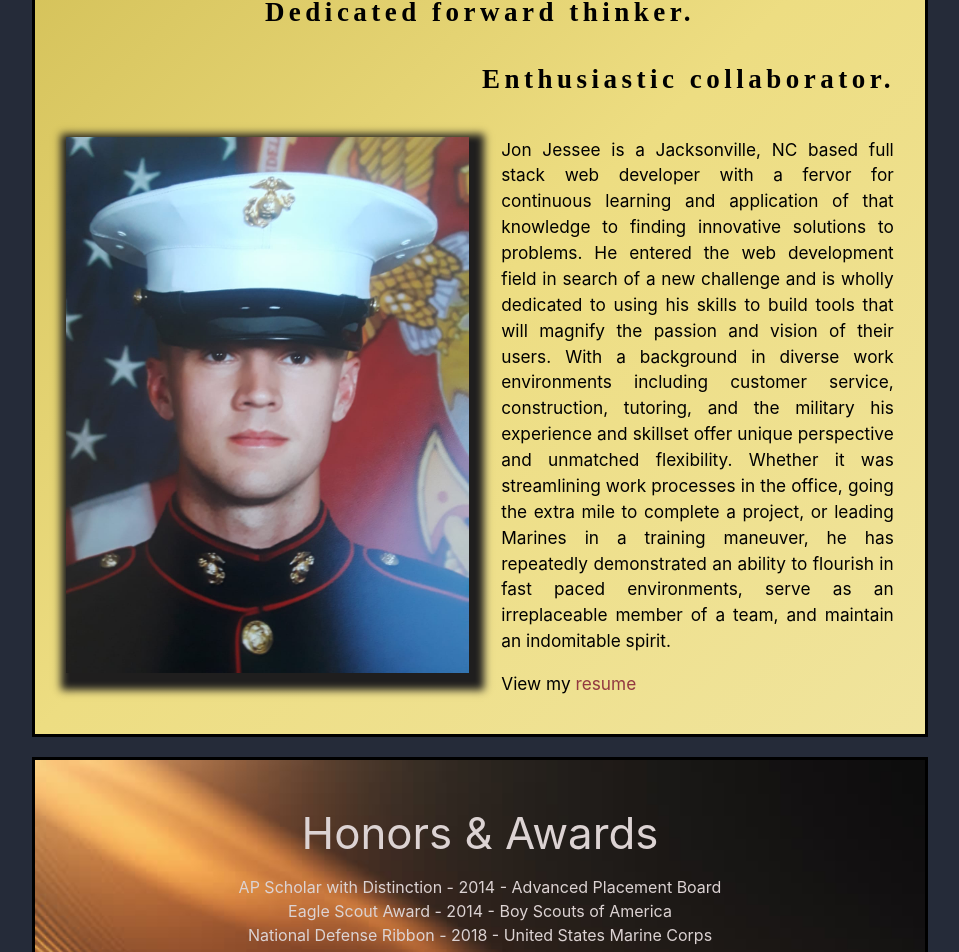
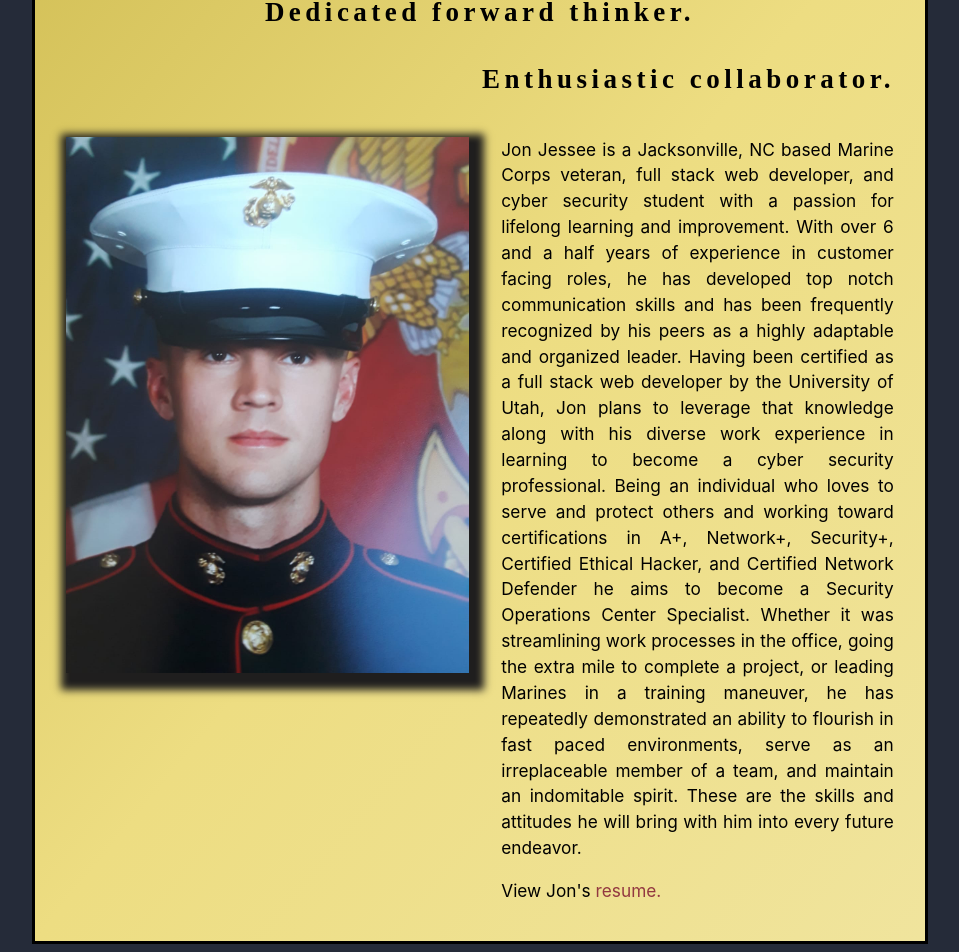
Before and after one commit to JJessee1371/React-Portfolio, a React (Create React App) app in the folder client/: page /#/ in a window 1280 px wide. Shown: the part 220-1172 px from the top of the page, without its empty margins (160-1119 px from the left). Built offline with nearby package versions, Linux system fonts and the light colour scheme; a web font is replaced by a local one.

Commit message:
Updated about section to reflect current goals. Removed irrelevant items from Awards section.

```diff
--- a/client/src/pages/About.jsx
+++ b/client/src/pages/About.jsx
@@ -36,26 +36,26 @@ function About() {
                     </div>
                     <div className="col s12 m6 l6 xl6 container">
                         <p className="abt-bio-txt">
-                        Jon Jessee is a Jacksonville, NC based full stack web developer with a fervor for continuous learning and application of that knowledge to finding innovative solutions to problems. He
-                        entered the web development field in search of a new challenge and is wholly dedicated to using his skills to build tools that will magnify the passion and vision of their users. With
-                        a background in diverse work environments including customer service, construction, tutoring, and the military his experience and skillset offer unique perspective and unmatched flexibility.
-                        Whether it was streamlining work processes in the office, going the extra mile to complete a project, or leading Marines in a training maneuver, he has repeatedly demonstrated an ability to
-                        flourish in fast paced environments, serve as an irreplaceable member of a team, and maintain an indomitable spirit.
+                        Jon Jessee is a Jacksonville, NC based Marine Corps veteran, full stack web developer, and cyber security student with a passion for lifelong learning and improvement. With over 6 and a half years of experience
+                        in customer facing roles, he has developed top notch communication skills and has been frequently recognized by his peers as a highly adaptable and organized leader. Having been certified
+                        as a full stack web developer by the University of Utah, Jon plans to leverage that knowledge along with his diverse work experience in learning to become a cyber security professional.
+                        Being an individual who loves to serve and protect others and working toward certifications in A+, Network+, Security+, Certified Ethical Hacker, and Certified Network Defender he aims
+                        to become a Security Operations Center Specialist. Whether it was streamlining work processes in the office, going the extra mile to complete a project, or leading Marines in a training
+                        maneuver, he has repeatedly demonstrated an ability to flourish in fast paced environments, serve as an irreplaceable member of a team, and maintain an indomitable spirit. These are the
+                        skills and attitudes he will bring with him into every future endeavor.
                         </p>
-                        <p className="abt-bio-txt">View my <a href={resume} target="_blank" rel="noreferrer" className="abt-resume">resume</a></p>
+                        <p className="abt-bio-txt">View Jon's <a href={resume} target="_blank" rel="noreferrer" className="abt-resume">resume.</a></p>
                     </div>
                 </div>
                 <div className="row abt-row2">
                     <div className="col s12 m12 l12 xl12">
                         <h3 className="abt-awards-title">Honors & Awards</h3>
                         <ul id="abt-awards">
+                            <li className="abt-indiv-award">Navy Achievement Medal - 2020 - United States Marine Corps</li>
+                            <li className="abt-indiv-award">Academic Honor Graduate - 2019 - Marine Corps Association Foundation</li>
+                            <li className="abt-indiv-award">Meritorious Mast Certificate - 2019 - Marine Corps Engineer School</li>
+                            <li className="abt-indiv-award">Eagle Scout Award - 2014 - Boy Scouts of America</li>
                             <li className="abt-indiv-award">AP Scholar with Distinction - 2014 - Advanced Placement Board</li>
-                            <li className="abt-indiv-award">Eagle Scout Award - 2014 - Boy Scouts of America</li>
-                            <li className="abt-indiv-award">National Defense Ribbon - 2018 - United States Marine Corps</li>
-                            <li className="abt-indiv-award">Global War on Terrorism Ribbon - 2019 - United States Marine Corps</li>
-                            <li className="abt-indiv-award">Meritorious Mast Certificate - 2019 - Marine Corps Engineer School</li>
-                            <li className="abt-indiv-award">Academic Honor Graduate - 2019 - Marine Corps Association Foundation</li>
-                            <li className="abt-indiv-award">Navy Achievement Medal - 2020 - United States Marine Corps</li>
                         </ul>
                     </div>
                 </div>
```
Also changed, not shown: 1 other file (tests, documents, lock files or other folders).
